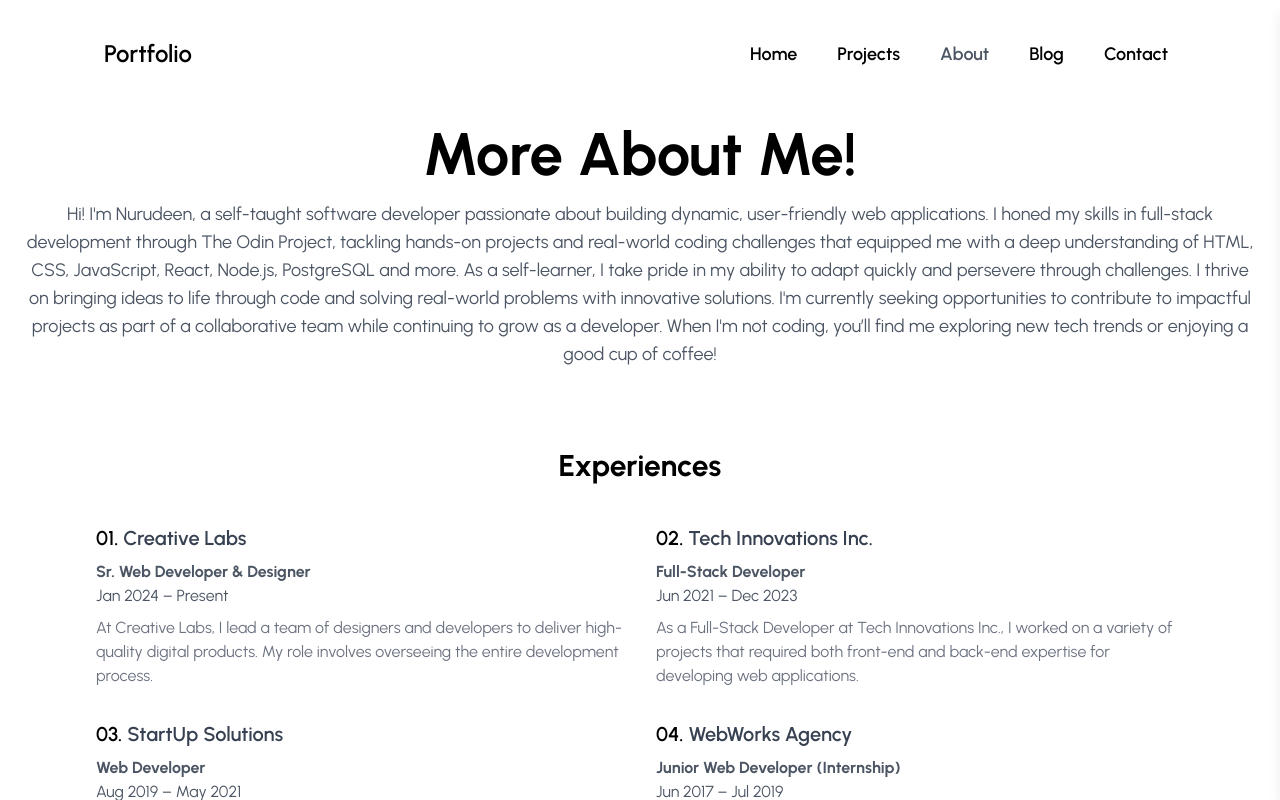
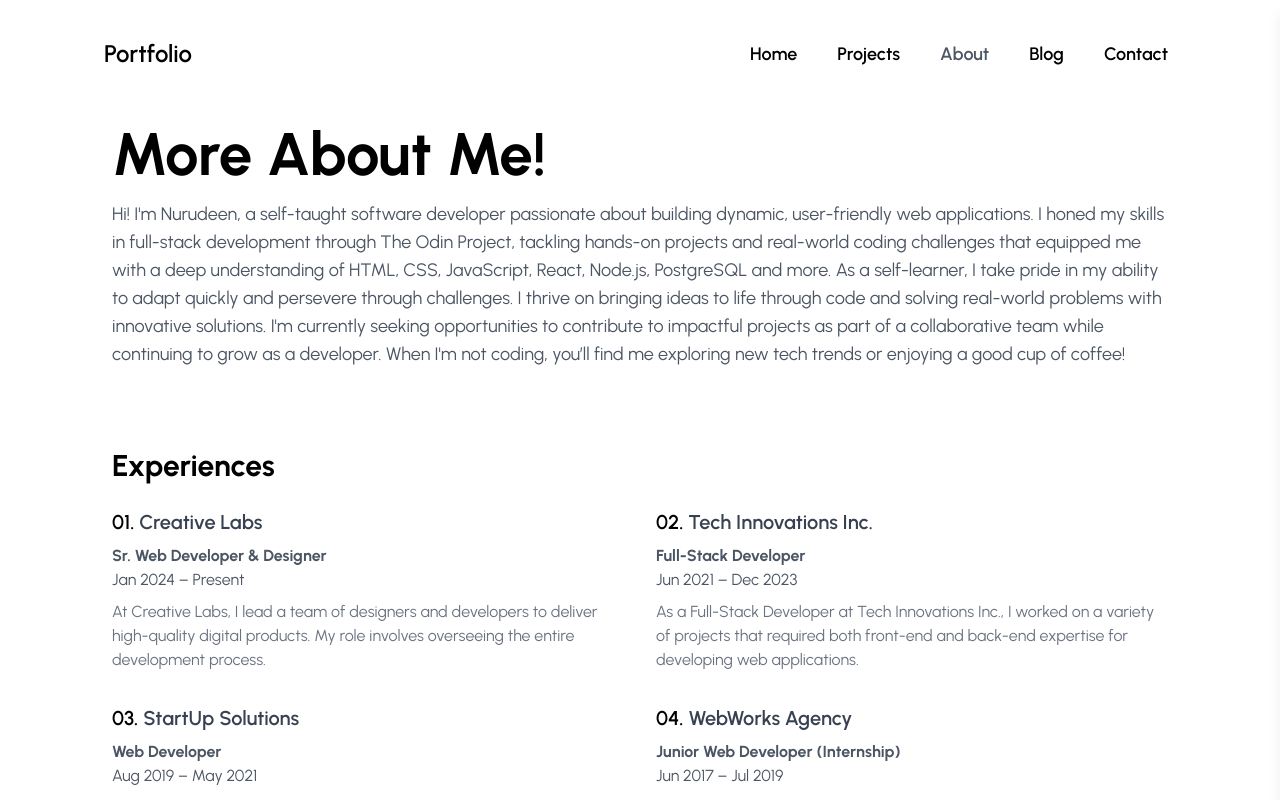
Before and after one commit to nuru484/portfolio, a React (Vite) app: page /about in a window 1280 px wide. Shown: the top 800 px of the page. Built offline with nearby package versions, Linux system fonts and the light colour scheme.

Commit message:
updated about me page padding and margins

```diff
--- a/src/pages/AboutMePage.jsx
+++ b/src/pages/AboutMePage.jsx
@@ -5,9 +5,9 @@ const AboutMePage = () => {
   return (
     <div>
       <NavBar />
-      <div className="bg-white font-urbanist">
+      <div className="max-w-6xl mx-auto px-6 md:px-12 bg-white font-urbanist">
         {/* Header Section */}
-        <header className="text-center py-8 px-6">
+        <div className=" py-8">
           <h1 className="text-4xl md:text-6xl font-bold leading-tight">
             More About Me!
           </h1>
@@ -25,11 +25,11 @@ const AboutMePage = () => {
             while continuing to grow as a developer. When I'm not coding, you’ll
             find me exploring new tech trends or enjoying a good cup of coffee!
           </p>
-        </header>
+        </div>
 
         {/* Experiences Section */}
-        <section className="max-w-6xl mx-auto px-4 md:px-8 py-12">
-          <h2 className="text-3xl font-bold text-center mb-10">Experiences</h2>
+        <section className="max-w-6xl mx-auto py-12">
+          <h2 className="text-3xl font-bold mb-6">Experiences</h2>
           <div className="grid grid-cols-1 md:grid-cols-2 gap-8">
             {/* Experience Items */}
             <ExperienceItem
@@ -64,7 +64,7 @@ const AboutMePage = () => {
         </section>
 
         {/* FAQ Section */}
-        <section className="bg-gray-50 py-8 px-4 md:px-8">
+        <section className="bg-gray-50 py-8 md:px-8">
           <h2 className="text-3xl font-bold text-center mb-10">
             Frequently Asked Questions
           </h2>
```
